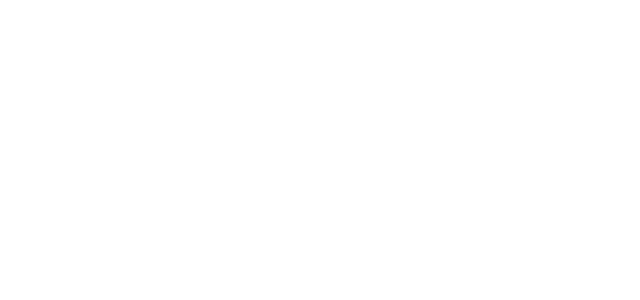
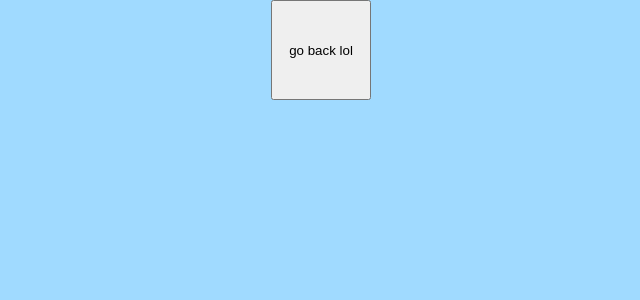
Before and after one commit to martindabuilder/BirdRecognitionApp, a React app in the folder frontend/: page /results in a window 1280 px wide. Shown: the top 300 px of the page, without its empty margins (319-959 px from the left). Built offline with nearby package versions, Linux system fonts and the light colour scheme; the HTML template or start-up script is replaced by a standard one.

Commit message:
Paths to each section
Working on adding paths to each different section of the app, even if some are empty for now its good to have them early on

```diff
--- a/frontend/src/App.jsx
+++ b/frontend/src/App.jsx
@@ -4,15 +4,17 @@
 
 import MainSection from "./components/MainSection/MainSection/Main_Section.jsx"
 import ResultsSection from "./components/PredictResultsSection/Results_Section.jsx"
+import BirdList from "./components/BirdListSection/Bird_Section.jsx"
+import InfoSection from "./components/InfoSection/Info_Section.jsx"
 
 function App() {
     return (
         <BrowserRouter>
             <Routes>
-
-                <Route path="/" element={<MainSection />}/>
-                <Route path="/results" element={<ResultsSection />}/>
-
+                <Route path = "/" element = {<MainSection />}/>
+                <Route path = "/results" element = {<ResultsSection />}/>
+                <Route path = "/bird/list" element = {<BirdList />}/>
+                <Route path = "/information" element = {<InfoSection />}/>
             </Routes>
         </BrowserRouter>
     )
--- a/frontend/src/components/BirdListSection/Bird_Section.jsx
+++ b/frontend/src/components/BirdListSection/Bird_Section.jsx
@@ -0,0 +1,13 @@
+import { useLocation, useNavigate } from "react-router-dom"
+
+import "./bird_section.css"
+
+function BirdList(){
+    return (
+        <section className="list-section">
+            atesh
+        </section>
+    )
+}
+
+export default BirdList
--- a/frontend/src/components/BirdListSection/bird_section.css
+++ b/frontend/src/components/BirdListSection/bird_section.css
@@ -0,0 +1,7 @@
+.list-section {
+    background-color: #a0daff;
+    display: flex;
+    flex-direction: column;
+    align-items: center;
+    min-height: 100vh;
+}
--- /dev/null
+++ b/frontend/src/components/InfoSection/Info_Section.jsx
@@ -0,0 +1,5 @@
+function InfoSection(){
+
+}
+
+export default InfoSection
--- a/frontend/src/components/MainSection/PredictButtons/Predict_Button.jsx
+++ b/frontend/src/components/MainSection/PredictButtons/Predict_Button.jsx
@@ -19,9 +19,7 @@
         try{
             const response = await fetch("http://127.0.0.1:8000/predict", {method: "POST", body: formData})
             const data = await response.json()
-            navigate("/results", {
-                state: data
-            })
+            navigate("/results", {state: data})
         }
         catch (error){console.error("Couldn't connect to backend:", error)}
     }
--- a/frontend/src/components/PredictResultsSection/Results_Section.jsx
+++ b/frontend/src/components/PredictResultsSection/Results_Section.jsx
@@ -1,7 +1,24 @@
+import { useLocation, useNavigate } from "react-router-dom"
+
 import "./results_section.css"
 
 function ResultsSection(){
+    const navigate = useNavigate()
+    const location = useLocation()
+    const result = location.state
 
+    function goHome(){navigate("/")}
+
+    if(!result){}
+
+    return (
+        <section className="results-section">
+            <button className = "escape-button" onClick = {goHome}>
+                go back lol
+            </button>
+
+        </section>
+    )
 }
 
 export default ResultsSection
--- a/frontend/src/components/PredictResultsSection/results_section.css
+++ b/frontend/src/components/PredictResultsSection/results_section.css
@@ -5,3 +5,10 @@
     align-items: center;
     min-height: 100vh;
 }
+
+.escape-button {
+    height: 100px;
+    width: 100px;
+    position: relative;
+
+}
```
Also changed, not shown: frontend/src/components/InfoSection/info_section.css (added), 2 other files (tests, documents, lock files or other folders).
